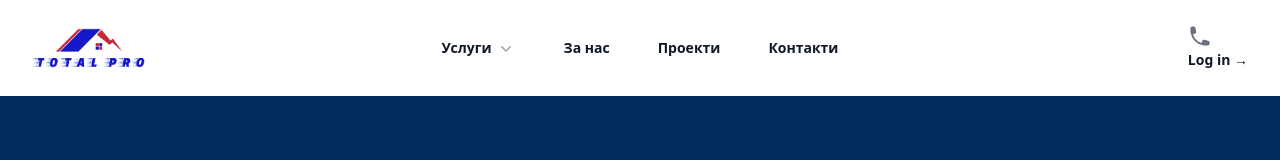
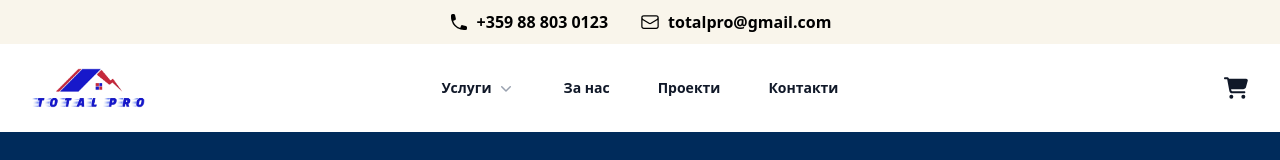
Before and after one commit to MarkVsudo/TotalPro, a React (Vite) app in the folder client/: page / in a window 1280 px wide. Shown: the top 160 px of the page. Built offline with nearby package versions, Linux system fonts and the light colour scheme.

Commit message:
Added top banner

```diff
--- a/client/src/components/Navbar.jsx
+++ b/client/src/components/Navbar.jsx
@@ -32,6 +32,7 @@ import { FaPeopleCarry } from "react-icons/fa";
 import { PiFanFill } from "react-icons/pi";
 import { PiWallFill } from "react-icons/pi";
 import { GiScrew } from "react-icons/gi";
+import { FaCartShopping } from "react-icons/fa6";
 
 const products = [
   {
@@ -129,7 +130,7 @@ export default function Navbar() {
                   </div>
                 ))}
               </div>
-              <div className="flex align-center justify-center divide-x divide-gray-900/5 bg-gray-50">
+              {/* <div className="flex align-center justify-center divide-x divide-gray-900/5 bg-gray-50">
                 <a
                   href="#"
                   className="flex items-center justify-center gap-x-2.5 p-3 text-sm/6 font-semibold text-gray-900 hover:bg-gray-100 w-100"
@@ -140,7 +141,7 @@ export default function Navbar() {
                   />
                   Свържете се
                 </a>
-              </div>
+              </div> */}
             </PopoverPanel>
           </Popover>
 
@@ -156,8 +157,7 @@ export default function Navbar() {
         </PopoverGroup>
         <div className="hidden lg:flex lg:flex-1 lg:justify-end">
           <a href="#" className="text-sm/6 font-semibold text-gray-900">
-            <PhoneIcon class="h-6 w-6 text-gray-500" />
-            Log in <span aria-hidden="true">&rarr;</span>
+            <FaCartShopping class="h-6 w-6" />
           </a>
         </div>
       </nav>
--- /dev/null
+++ b/client/src/components/TopBanner.jsx
@@ -0,0 +1,26 @@
+import { PhoneIcon } from "@heroicons/react/20/solid";
+import { EnvelopeIcon } from "@heroicons/react/24/outline";
+
+export default function TopBanner() {
+  return (
+    <div
+      className="relative isolate flex justify-center items-center overflow-hidden bg-gray-50 px-6 py-2.5"
+      style={{ backgroundColor: "var(--light-beige)" }}
+    >
+      <div className="flex flex-wrap items-center justify-center gap-x-8 gap-y-2">
+        <div className="flex items-center gap-2">
+          <PhoneIcon className="w-5 h-5" />
+          <a href="tel:+359888030123" className="font-semibold">
+            +359 88 803 0123
+          </a>
+        </div>
+        <div className="flex items-center gap-2">
+          <EnvelopeIcon className="w-5 h-5" />
+          <a href="mailto:totalpro@gmail.com" className="font-semibold">
+            totalpro@gmail.com
+          </a>
+        </div>
+      </div>
+    </div>
+  );
+}
--- a/client/src/pages/HomePage.jsx
+++ b/client/src/pages/HomePage.jsx
@@ -1,8 +1,10 @@
 import Navbar from "../components/Navbar";
 import HeroSection from "../components/HeroSection";
+import TopBanner from "../components/TopBanner";
 const HomePage = () => {
   return (
     <>
+      <TopBanner />
       <Navbar />
       <HeroSection />
     </>
```
